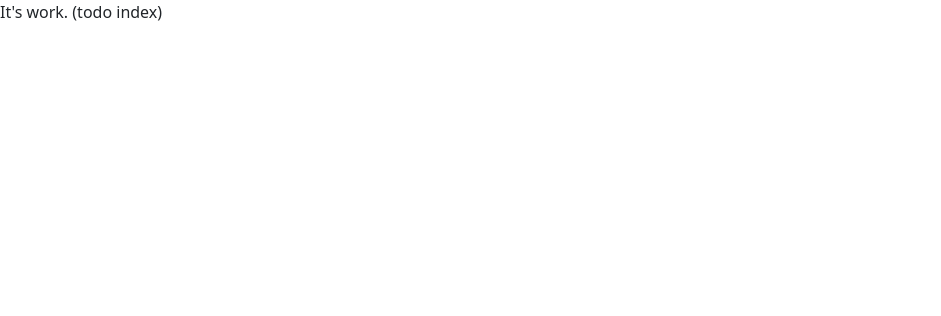
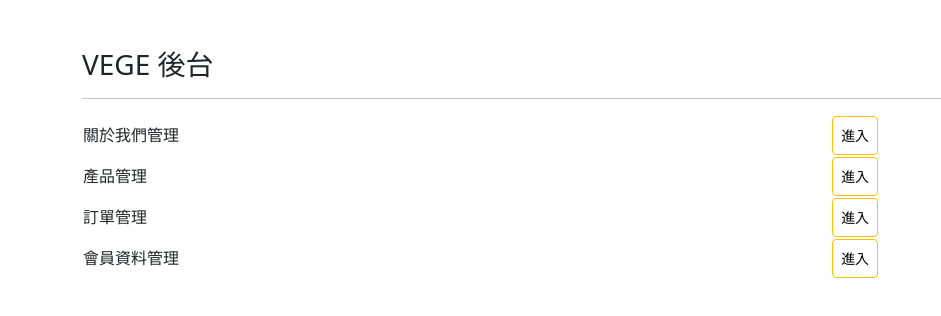
Before and after one commit to bjqs02/VegeBackside, a React (Create React App) app: page / in a window 1280 px wide. Shown: the top 316 px of the page, without its empty margins (0-941 px from the left). Built offline with nearby package versions, Linux system fonts and the light colour scheme.

Commit message:
建立後台首頁

```diff
--- a/src/App.js
+++ b/src/App.js
@@ -1,7 +1,7 @@
 import React, { Component } from 'react';
 import { BrowserRouter, Route, Switch } from 'react-router-dom';
 
-import TodoIndex from './components/TodoIndex';
+import adminIndex from './components/adminIndex';
 import "bootstrap/dist/css/bootstrap.min.css";
 
 class App extends Component {
@@ -11,8 +11,8 @@ class App extends Component {
       <BrowserRouter>
         <div>
           <Switch>
-            <Route path="/" component={TodoIndex} exact />
-            <Route path="/todo/list" component={TodoIndex} exact />
+            <Route path="/" component={adminIndex} exact />
+            <Route path="/admin/index" component={adminIndex} exact />
           </Switch>
         </div>
       </BrowserRouter>
--- a/src/components/TodoIndex.jsx
+++ /dev/null
@@ -1,13 +0,0 @@
-import React, { Component } from 'react';
-// import axios from 'axios';
-
-        class TodoIndex extends Component {
-            state = {  }
-            render() {
-                return (
-                    <div>It's work. (todo index) </div>
-                );
-            }
-        }
-
-        export default TodoIndex;
--- /dev/null
+++ b/src/components/adminIndex.jsx
@@ -0,0 +1,50 @@
+import React, { Component } from 'react';
+// import axios from 'axios';
+
+class adminIndex extends Component {
+    state = {}
+    render() {
+        return (<div className='container-sm ms-auto me-auto mt-5'>
+            <h3>VEGE 後台</h3>
+            <hr />
+            <table className='table'>
+                <tr>
+                    <td>
+                        關於我們管理
+                    </td>
+                    <td>
+                        <button className='btn btn-sm btn-warning'>進入</button>
+                    </td>
+                </tr>
+                <tr>
+                    <td>
+                        產品管理
+                    </td>
+                    <td>
+                        <button className='btn btn-sm btn-warning'>進入</button>
+                    </td>
+                </tr>
+                <tr>
+                    <td>
+                    訂單管理
+                    </td>
+                    <td>
+                        <button className='btn btn-sm btn-warning'>進入</button>
+                    </td>
+                </tr>
+                <tr>
+                    <td>
+                    會員資料管理
+                    </td>
+                    <td>
+                        <button className='btn btn-sm btn-warning'>進入</button>
+                    </td>
+                </tr>
+            </table>
+
+        </div>
+        );
+    }
+}
+
+export default adminIndex;
```
